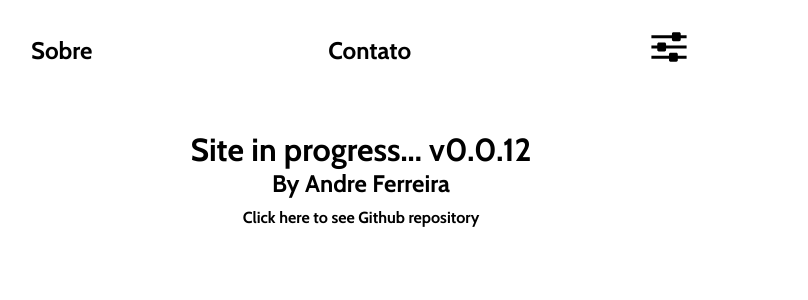
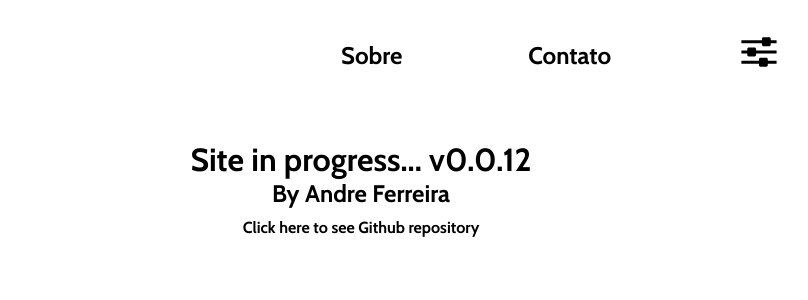
Before and after one commit to andre2l2/my-website, a Next.js app: page / in a window 1280 px wide. Shown: the top 300 px of the page, without its empty margins (279-1087 px from the left). Built offline with nearby package versions, Linux system fonts and the light colour scheme.

Commit message:
:fire: create header component

```diff
--- a/components/atoms/html/header/header.atoms.tsx
+++ b/components/atoms/html/header/header.atoms.tsx
@@ -1,17 +1,5 @@
 import React from 'react';
-import styled from 'styled-components';
-
-const HeaderStyled = styled.header`
-	padding: 20px;
-	max-width: 720px;
-	height: 100px;
-	margin: 0 auto;
-
-	display: flex;
-	justify-content: space-between;
-	align-items: center;
-`;
 
 export const Header: React.FC = ({ children }) => {
-	return <HeaderStyled>{children}</HeaderStyled>;
+	return <header>{children}</header>;
 };
--- a/components/molecules/header/header.molecules.tsx
+++ b/components/molecules/header/header.molecules.tsx
@@ -1,12 +1,34 @@
 import React from 'react';
+import styled from 'styled-components';
 
 import { Header } from '../../atoms/html/header/header.atoms';
 import { Link } from '../../atoms/html/link/link.atoms';
 import { Img } from '../../atoms/html/img/img.atoms';
 
+const LinksContainer = styled.div`
+	padding: 20px;
+	max-width: 500px;
+	margin: 0 auto;
+
+	display: flex;
+	justify-content: space-between;
+	align-items: center;
+
+	@media (min-width: 800px) {
+		margin-right: 0;
+	}
+`;
+
+const MainContainer = styled.div`
+	max-width: 900px;
+	margin: 0 auto;
+`;
+
 export const HeaderMolecules: React.FC = () => {
 	return (
 		<Header>
+			<MainContainer>
+				<LinksContainer>
 					<Link href="#" size="lg">
 						Sobre
 					</Link>
@@ -16,6 +38,8 @@ export const HeaderMolecules: React.FC = () => {
 					<Link href="#" size="lg">
 						<Img src="/images/settings-icon.svg" alt="Icon Settigns" />
 					</Link>
+				</LinksContainer>
+			</MainContainer>
 		</Header>
 	);
 };
--- a/pages/index.tsx
+++ b/pages/index.tsx
@@ -9,6 +9,7 @@ import { HeaderMolecules } from '../components/molecules/header/header.molecules
 
 const Center = styled.div`
 	margin-top: 30px;
+
 	display: flex;
 	flex-direction: column;
 	justify-content: center;
```
Lines whose indentation alone changed are shown as unchanged.
